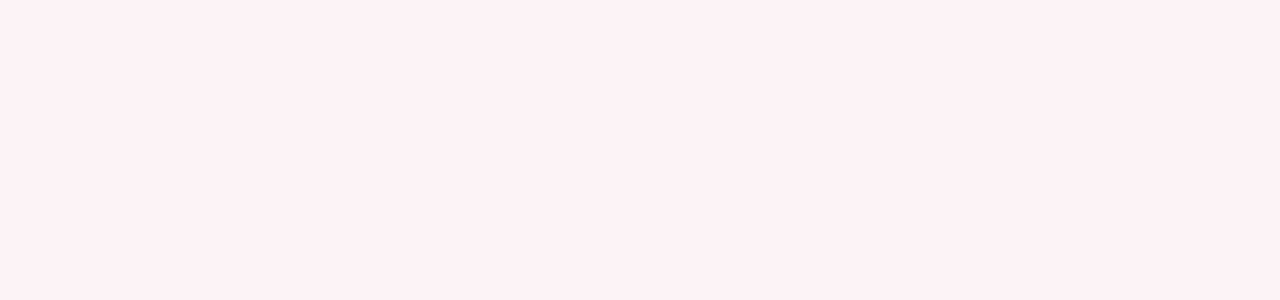
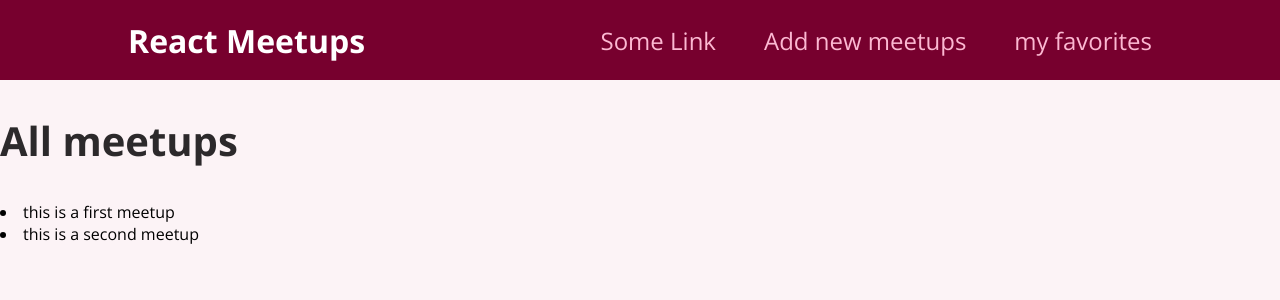
Before and after one commit to jck-bit/learning-_react, a React (Create React App) app: page / in a window 1280 px wide. Shown: the top 300 px of the page. Built offline with nearby package versions, Linux system fonts and the light colour scheme.

Commit message:
first react project

```diff
--- a/package.json
+++ b/package.json
@@ -7,8 +7,7 @@
     "@testing-library/react": "^11.2.7",
     "@testing-library/user-event": "^12.8.3",
     "react": "^17.0.2",
-    "react-dom": "^17.0.2",
-    "react-scripts": "4.0.3",
+    "react-dom": "^17.0.2","react-scripts": "4.0.3",
     "web-vitals": "^1.1.2"
   },
   "scripts": {
--- a/src/App.js
+++ b/src/App.js
@@ -1,7 +1,27 @@
-const App = () => {
+import { Route,Switch } from 'react-router-dom'
+
+import AllmeetupsPage from './pages/Allmeetups'
+import NewMeetupPage from './pages/NewMeetup'
+import Favoritespage from './pages/Favorites'
+import MainNavigation from './components/layout/MainNavigation'
+
+function App() {
+//localhost:3000/
+
   return (
     <div>
-
+     <MainNavigation />
+     <Switch>
+      <Route path = '/' exact>
+        <AllmeetupsPage />
+      </Route>
+      <Route path = '/new-meetups'>
+        <NewMeetupPage/>
+      </Route>
+      <Route path = '/favorites'>
+        <Favoritespage />
+      </Route>
+     </Switch>
     </div>
   )
 }
--- /dev/null
+++ b/src/components/layout/MainNavigation.js
@@ -0,0 +1,27 @@
+import { Link } from 'react-router-dom'
+
+import classes from "./MainNavigation.module.css"
+
+const MainNavigation = () => {
+    return (
+        <header className={classes.header}>
+            <div className={classes.logo}>React Meetups</div>
+            <nav>
+                <ul>
+                    <li>
+                        <Link to ='/'> Some Link</Link>
+                    </li>
+                    <li>
+                        <Link to ='/new-meetups'>Add new meetups</Link>
+                    </li>
+                    <li>
+                        <Link to ='/favorites'> my favorites</Link>
+                    </li>
+                </ul>
+            </nav>
+
+        </header>
+    )
+}
+
+export default MainNavigation
--- /dev/null
+++ b/src/components/layout/MainNavigation.module.css
@@ -0,0 +1,47 @@
+header {
+    width: 100%;
+    height: 5rem;
+    display: flex;
+    align-items: center;
+    justify-content: space-between;
+    background-color: #77002e;
+    padding: 0 10%;
+  }
+
+  .logo {
+    font-size: 2rem;
+    color: white;
+    font-weight: bold;
+  }
+
+  .header ul {
+    list-style: none;
+    margin: 0;
+    padding: 0;
+    display: flex;
+    align-items: baseline;
+  }
+
+  .header li {
+    margin-left: 3rem;
+  }
+
+  .header a {
+    text-decoration: none;
+    font-size: 1.5rem;
+    color: #fcb8d2;
+  }
+
+  .header a:hover,
+  .header a:active,
+  .header a.active {
+    color: white;
+  }
+
+  .badge {
+    background-color: #cc2062;
+    color: white;
+    border-radius: 12px;
+    padding: 0 1rem;
+    margin-left: 0.5rem;
+  }
--- /dev/null
+++ b/src/components/meetups/MeetupList.module.css
@@ -0,0 +1,5 @@
+.list {
+    list-style: none;
+    margin: 0;
+    padding: 0;
+}
--- a/src/index.js
+++ b/src/index.js
@@ -1,9 +1,13 @@
 import React from 'react';
 import ReactDOM from 'react-dom';
-
 import './index.css';
 import App from './App';
 
+import { BrowserRouter } from 'react-router-dom'
 
 ReactDOM.render(
-    <App />, document.getElementById('root'));
+<BrowserRouter>
+   <App />
+
+</BrowserRouter>,
+ document.getElementById('root'));
--- /dev/null
+++ b/src/pages/Allmeetups.js
@@ -0,0 +1,30 @@
+const DUMMYDATA= [
+  {
+    id: 'm1',
+    title: 'this is a first meetup',
+    image: 'https://en.wikipedia.org/wiki/File:Frauenkirche_and_Neues_Rathaus_Munich_March_2013.JPG',
+    address: 'meetup street 5, 1234 meet city',
+    description: 'This is a first meetup'
+  },
+  {
+      id: 'm2',
+      title: 'this is a second meetup',
+      image: 'https://en.wikipedia.org/wiki/File:Frauenkirche_and_Neues_Rathaus_Munich_March_2013.JPG',
+      address: 'meetup street 5, 1234 meet city',
+      description: 'This is a first meetup'
+    }
+
+];
+
+function AllmeetupsPage() {
+    return (
+       <section>
+         <h1>All meetups</h1>
+         {DUMMYDATA.map((meetup)=>{
+          return<li key={meetup.id}>{meetup.title}</li>
+         })}
+       </section>
+    )
+}
+
+export default AllmeetupsPage
--- /dev/null
+++ b/src/pages/Favorites.js
@@ -0,0 +1,9 @@
+function Favoritespage() {
+  return (
+    <div>
+     Favorites page
+    </div>
+  )
+}
+
+export default Favoritespage
--- /dev/null
+++ b/src/pages/NewMeetup.js
@@ -0,0 +1,10 @@
+function NewMeetupPage() {
+    return (
+        <div>
+         New meetup page
+
+       </div>
+    )
+}
+
+export default NewMeetupPage
```
Also changed, not shown: src/components/meetups/MeetupItem.module.css (added, +46 -0 lines), src/components/meetups/MeetupList.js (added, +11 -0 lines), src/components/meetups/Meetupitems.js (added, +21 -0 lines), 1 other file (tests, documents, lock files or other folders).
